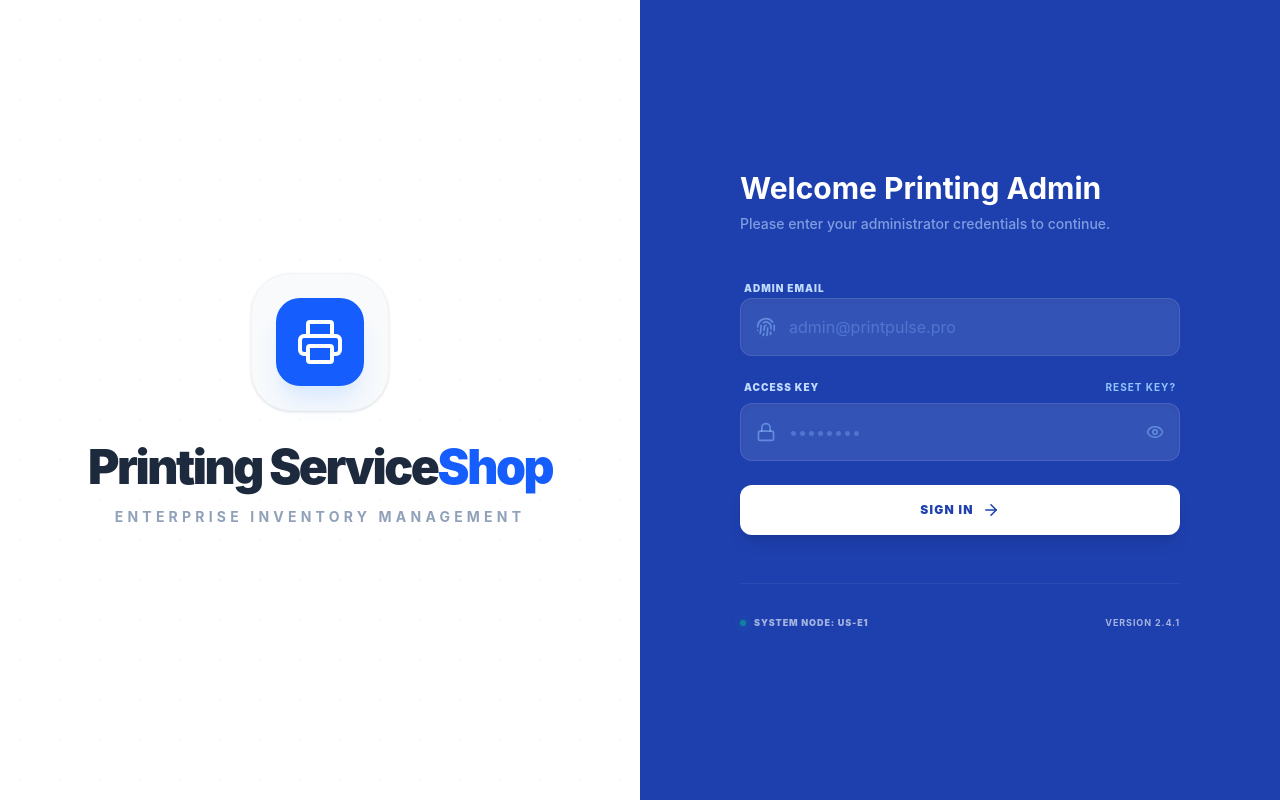
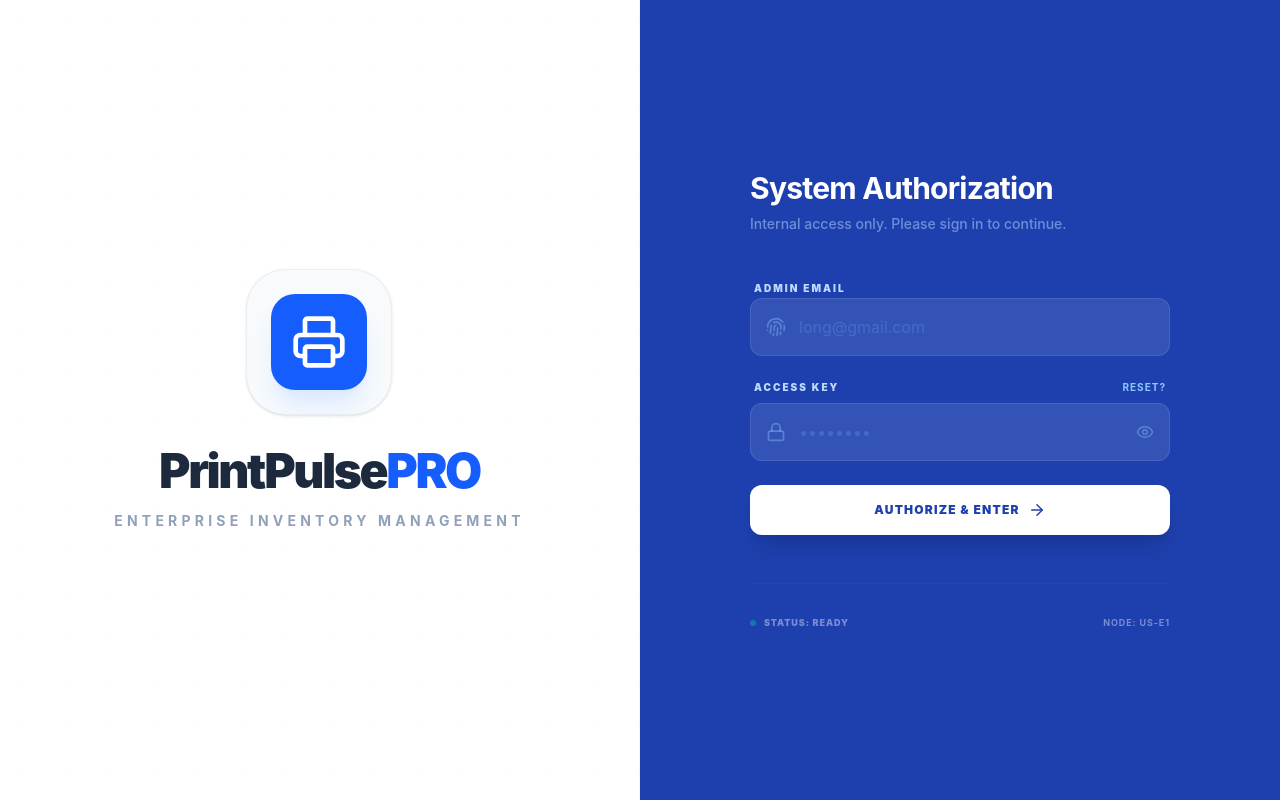
Before and after one commit to pheak2492008/printing-admin-Dashboard, a React (Vite) app: page /login in a window 1280 px wide. Built offline with nearby package versions, Linux system fonts and the light colour scheme.

Commit message:
update login

```diff
--- a/src/App.tsx
+++ b/src/App.tsx
@@ -1,4 +1,5 @@
 import { Routes, Route, Navigate, useLocation } from "react-router-dom";
+import { useState, useEffect } from "react"; // Added hooks
 import Navbar from "./components/Navbar/navbar";
 import Dashboard from "./pages/Dashboard/Dashboard";
 import OrderPage from "./pages/Orders/OrderPage";
@@ -8,13 +9,11 @@ import ProfilePage from "./pages/ProfileAdmin/profile";
 import Login from "./pages/Authentication/login";
 import type { JSX } from "react";
 
-// ── PROTECTED ROUTE COMPONENT ────────────────────────────────
 const ProtectedRoute = ({ children }: { children: JSX.Element }) => {
   const isAuthenticated = localStorage.getItem("isLoggedIn") === "true";
   const location = useLocation();
 
   if (!isAuthenticated) {
-    // Redirect to login if not authenticated
     return <Navigate to="/login" state={{ from: location }} replace />;
   }
   return children;
@@ -22,26 +21,31 @@ const ProtectedRoute = ({ children }: { children: JSX.Element }) => {
 
 function App() {
   const location = useLocation();
-  const isAuthenticated = localStorage.getItem("isLoggedIn") === "true";
 
-  // Hide Navbar if on login page or if not authenticated
+  // 1. Use state so React re-renders when this changes
+  const [isAuthenticated, setIsAuthenticated] = useState(
+    localStorage.getItem("isLoggedIn") === "true",
+  );
+
+  // 2. Watch for location changes to re-check authentication
+  useEffect(() => {
+    setIsAuthenticated(localStorage.getItem("isLoggedIn") === "true");
+  }, [location]);
+
   const isLoginPage = location.pathname === "/login";
   const showNavbar = isAuthenticated && !isLoginPage;
 
   return (
-    <div className="flex min-h-screen bg-slate-50 selección:bg-blue-100">
-      {/* Change: Only show Navbar if authenticated and not on login page */}
+    <div className="flex min-h-screen bg-slate-50 selection:bg-blue-100 font-sans">
       {showNavbar && <Navbar />}
 
-      <main className="flex-1 overflow-autopb-24">
+      <main className={`flex-1 ${showNavbar ? "overflow-auto" : ""}`}>
         <Routes>
-          {/* Public Route */}
           <Route
             path="/login"
             element={isAuthenticated ? <Navigate to="/" replace /> : <Login />}
           />
 
-          {/* Protected Routes */}
           <Route
             path="/"
             element={
@@ -83,7 +87,6 @@ function App() {
             }
           />
 
-          {/* Fallback */}
           <Route
             path="*"
             element={<Navigate to={isAuthenticated ? "/" : "/login"} replace />}
--- a/src/pages/Authentication/login.tsx
+++ b/src/pages/Authentication/login.tsx
@@ -1,4 +1,5 @@
 import { useState } from "react";
+import { useNavigate } from "react-router-dom"; // Essential for routing
 import {
   ShieldCheck,
   ArrowRight,
@@ -17,14 +18,18 @@ export default function Login() {
   const [loading, setLoading] = useState(false);
   const [error, setError] = useState("");
 
+  const navigate = useNavigate(); // Initialize navigation hook
+
   const handleAdminLogin = (e: React.FormEvent) => {
     e.preventDefault();
     setError("");
-    if (email === "long@gmail.com" && password === "password123") {
+
+    // CHANGE THESE TWO LINES to match what you want to type:
+    if (email === "admin@printshop.com" && password === "admin123") {
       setLoading(true);
       setTimeout(() => {
         localStorage.setItem("isLoggedIn", "true");
-        window.location.href = "/";
+        window.location.href = "/"; // This forces the app to see the login
       }, 1500);
     } else {
       setError("Access Denied: Invalid Admin Credentials.");
@@ -33,65 +38,57 @@ export default function Login() {
 
   return (
     <div className="min-h-screen w-full flex overflow-hidden font-sans bg-white">
-      {/* LEFT SECTION: BRANDING (White Background) */}
-      <div className="hidden lg:flex w-1/2 flex-col items-center justify-center p-12 relative">
-        <div className="relative z-10 text-center animate-in fade-in slide-in-from-left-8 duration-1000">
-          <div className="inline-flex p-6 rounded-[2.5rem] bg-slate-50 border border-slate-100 shadow-sm mb-8">
+      {/* LEFT PANEL: BRANDING */}
+      <div className="hidden lg:flex w-1/2 flex-col items-center justify-center p-12 relative border-r border-slate-100">
+        <div className="relative z-10 text-center animate-in fade-in slide-in-from-left-10 duration-1000">
+          <div className="inline-flex p-6 rounded-[2.5rem] bg-slate-50 border border-slate-200/60 shadow-sm mb-8">
             <div className="bg-blue-600 p-5 rounded-3xl text-white shadow-xl shadow-blue-100">
-              <Printer size={48} strokeWidth={2} />
+              <Printer size={56} strokeWidth={2} />
             </div>
           </div>
           <h1 className="text-5xl font-black text-slate-800 tracking-tighter">
-            Printing Service<span className="text-blue-600">Shop</span>
+            PrintPulse<span className="text-blue-600">PRO</span>
           </h1>
           <p className="text-sm mt-4 font-bold uppercase tracking-[0.3em] text-slate-400">
             Enterprise Inventory Management
           </p>
         </div>
-        {/* Subtle decorative grid for the white side */}
         <div
           className="absolute inset-0 opacity-[0.03] pointer-events-none"
           style={{
             backgroundImage: `radial-gradient(#1e293b 1px, transparent 1px)`,
-            backgroundSize: "40px 40px",
+            backgroundSize: "44px 44px",
           }}
         />
       </div>
 
-      {/* RIGHT SECTION: LOGIN FORM (Blue Background) */}
+      {/* RIGHT PANEL: SYSTEM AUTHORIZATION */}
       <div className="w-full lg:w-1/2 bg-[#1e40af] flex flex-col items-center justify-center p-8 lg:p-24 relative">
-        {/* Mobile Branding (Only shows on small screens) */}
-        <div className="lg:hidden text-center mb-12">
-          <h1 className="text-3xl font-black text-white tracking-tighter">
-            PrintPulse<span className="text-blue-300">PRO</span>
-          </h1>
-        </div>
-
-        <div className="w-full max-w-[440px] animate-in fade-in slide-in-from-right-8 duration-1000">
+        <div className="w-full max-w-[420px] animate-in fade-in slide-in-from-right-10 duration-1000">
           <div className="mb-10">
-            <h2 className="text-3xl font-bold text-white mb-2">
-              Welcome Printing Admin
+            <h2 className="text-3xl font-bold text-white mb-2 tracking-tight">
+              System Authorization
             </h2>
-            <p className="text-blue-200/60 text-sm font-medium">
-              Please enter your administrator credentials to continue.
+            <p className="text-blue-200/50 text-sm font-medium">
+              Internal access only. Please sign in to continue.
             </p>
           </div>
 
           <form onSubmit={handleAdminLogin} className="space-y-6">
             {/* EMAIL */}
             <div className="space-y-2">
-              <label className="text-[10px] font-black text-blue-200 uppercase tracking-widest ml-1">
+              <label className="text-[10px] font-black text-blue-200 uppercase tracking-[0.2em] ml-1">
                 Admin Email
               </label>
               <div className="relative group">
                 <Fingerprint
-                  className="absolute left-4 top-1/2 -translate-y-1/2 text-blue-300/50 group-focus-within:text-white transition-colors"
+                  className="absolute left-4 top-1/2 -translate-y-1/2 text-blue-300/40 group-focus-within:text-white transition-colors"
                   size={20}
                 />
                 <input
                   type="email"
-                  placeholder="admin@printpulse.pro"
-                  className="w-full bg-white/10 border border-white/10 rounded-xl py-4 pl-12 pr-4 text-white placeholder-blue-300/30 outline-none focus:bg-white/20 focus:border-white/40 transition-all shadow-inner"
+                  placeholder="long@gmail.com"
+                  className="w-full bg-white/10 border border-white/10 rounded-xl py-4 pl-12 pr-4 text-white placeholder-blue-300/20 outline-none focus:bg-white/15 focus:border-white/30 transition-all"
                   value={email}
                   onChange={(e) => setEmail(e.target.value)}
                   required
@@ -102,25 +99,25 @@ export default function Login() {
             {/* PASSWORD */}
             <div className="space-y-2">
               <div className="flex justify-between items-center px-1">
-                <label className="text-[10px] font-black text-blue-200 uppercase tracking-widest">
+                <label className="text-[10px] font-black text-blue-200 uppercase tracking-[0.2em]">
                   Access Key
                 </label>
                 <button
                   type="button"
-                  className="text-[10px] font-bold text-blue-300 hover:text-white uppercase tracking-widest transition-colors"
+                  className="text-[10px] font-bold text-blue-300 hover:text-white transition-colors uppercase tracking-widest"
                 >
-                  Reset Key?
+                  Reset?
                 </button>
               </div>
               <div className="relative group">
                 <Lock
-                  className="absolute left-4 top-1/2 -translate-y-1/2 text-blue-300/50 group-focus-within:text-white transition-colors"
+                  className="absolute left-4 top-1/2 -translate-y-1/2 text-blue-300/40 group-focus-within:text-white transition-colors"
                   size={20}
                 />
                 <input
                   type={showPw ? "text" : "password"}
                   placeholder="••••••••"
-                  className="w-full bg-white/10 border border-white/10 rounded-xl py-4 pl-12 pr-12 text-white placeholder-blue-300/30 outline-none focus:bg-white/20 focus:border-white/40 transition-all shadow-inner"
+                  className="w-full bg-white/10 border border-white/10 rounded-xl py-4 pl-12 pr-12 text-white placeholder-blue-300/20 outline-none focus:bg-white/15 focus:border-white/30 transition-all"
                   value={password}
                   onChange={(e) => setPassword(e.target.value)}
                   required
@@ -128,46 +125,44 @@ export default function Login() {
                 <button
                   type="button"
                   onClick={() => setShowPw(!showPw)}
-                  className="absolute right-4 top-1/2 -translate-y-1/2 text-blue-300/50 hover:text-white transition-colors"
+                  className="absolute right-4 top-1/2 -translate-y-1/2 text-blue-300/40 hover:text-white transition-colors"
                 >
                   {showPw ? <EyeOff size={18} /> : <Eye size={18} />}
                 </button>
               </div>
             </div>
 
-            {/* ERROR FEEDBACK */}
+            {/* ERROR MESSAGE */}
             {error && (
-              <div className="bg-red-500/20 border border-red-500/40 text-red-200 text-[11px] font-bold p-4 rounded-xl animate-shake">
+              <div className="bg-red-500/20 border border-red-500/30 text-red-200 text-[11px] font-bold p-4 rounded-xl animate-pulse">
                 {error}
               </div>
             )}
 
-            {/* SIGN IN BUTTON */}
             <button
               type="submit"
               disabled={loading}
-              className="w-full bg-white text-[#1e40af] font-black py-4 rounded-xl transition-all shadow-lg hover:bg-blue-50 active:scale-[0.98] disabled:opacity-50 flex items-center justify-center gap-2 uppercase tracking-widest text-xs"
+              className="w-full bg-white text-[#1e40af] font-black py-4 rounded-xl transition-all shadow-xl hover:bg-blue-50 active:scale-[0.98] disabled:opacity-50 flex items-center justify-center gap-2 uppercase tracking-[0.1em] text-xs"
             >
               {loading ? (
                 <Loader2 className="animate-spin" size={20} />
               ) : (
                 <>
-                  Sign In <ArrowRight size={18} />
+                  Authorize & Enter <ArrowRight size={18} />
                 </>
               )}
             </button>
           </form>
 
-          {/* FOOTER INFO */}
-          <div className="mt-12 pt-8 border-t border-white/10 flex items-center justify-between opacity-60">
+          <div className="mt-12 pt-8 border-t border-white/5 flex items-center justify-between opacity-40">
             <div className="flex items-center gap-2">
-              <div className="h-1.5 w-1.5 rounded-full bg-emerald-400 animate-pulse shadow-[0_0_8px_rgba(52,211,153,0.8)]" />
+              <div className="h-1.5 w-1.5 rounded-full bg-emerald-400" />
               <span className="text-[9px] font-black text-white uppercase tracking-widest">
-                System Node: US-E1
+                Status: Ready
               </span>
             </div>
             <span className="text-[9px] font-bold text-white tracking-widest uppercase">
-              Version 2.4.1
+              Node: US-E1
             </span>
           </div>
         </div>
```
